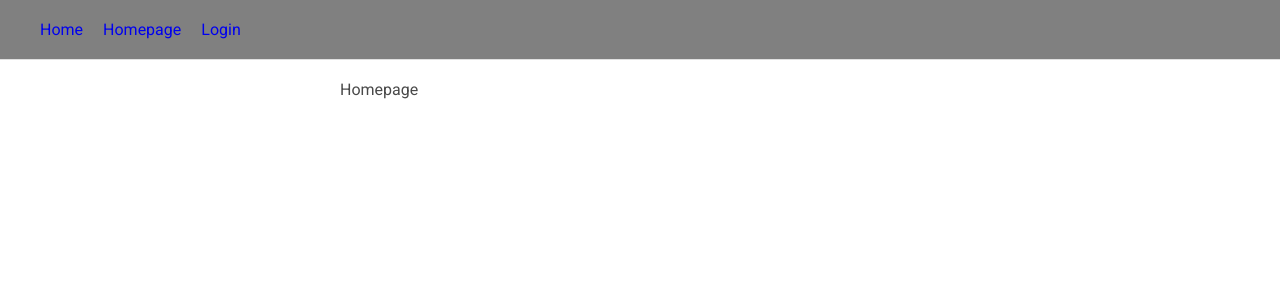
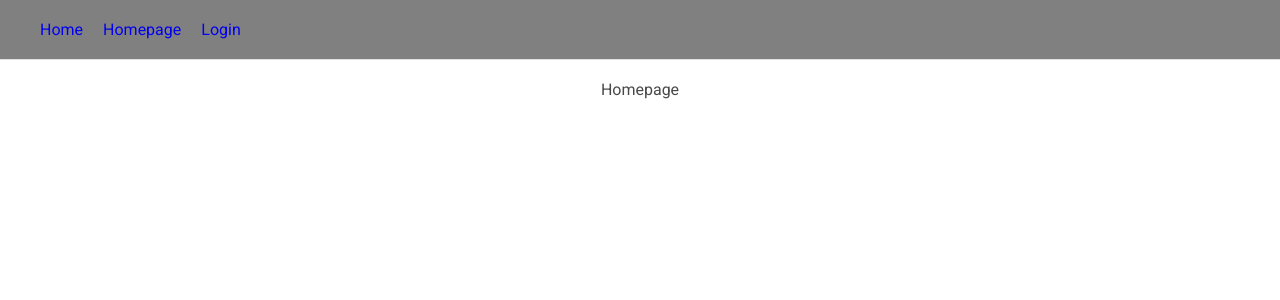
Before and after one commit to Ntshangase/ibhange-the-bank, a React (Create React App) app: page /home in a window 1280 px wide. Shown: the top 300 px of the page. Built offline with nearby package versions, Linux system fonts and the light colour scheme; no server answers.

Commit message:
David Goggins

```diff
--- a/src/Pages/Homepage.js
+++ b/src/Pages/Homepage.js
@@ -21,7 +21,7 @@ function Homepage() {
 
   return (
     <div>
-      <div>Homepage</div>
+      <div className="homepage">Homepage</div>
       {zulu && <AccountData  zulu={zulu} />}
     </div>
   );
--- a/src/index.css
+++ b/src/index.css
@@ -52,3 +52,7 @@ body {
   flex-direction: column;
   align-items: center;
 }
+
+.homepage{
+  text-align: center;
+}
```
Also changed, not shown: src/Components/AccountData.js (+2 -5 lines).
